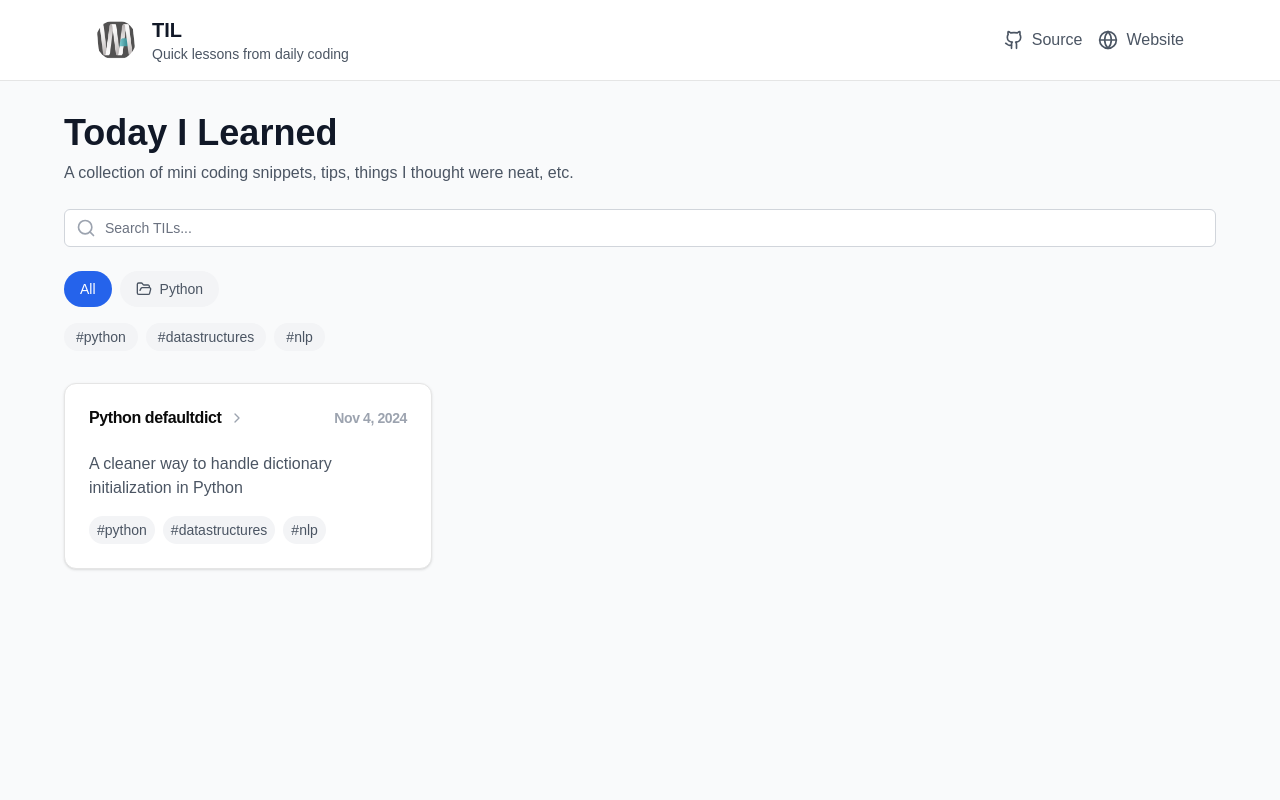
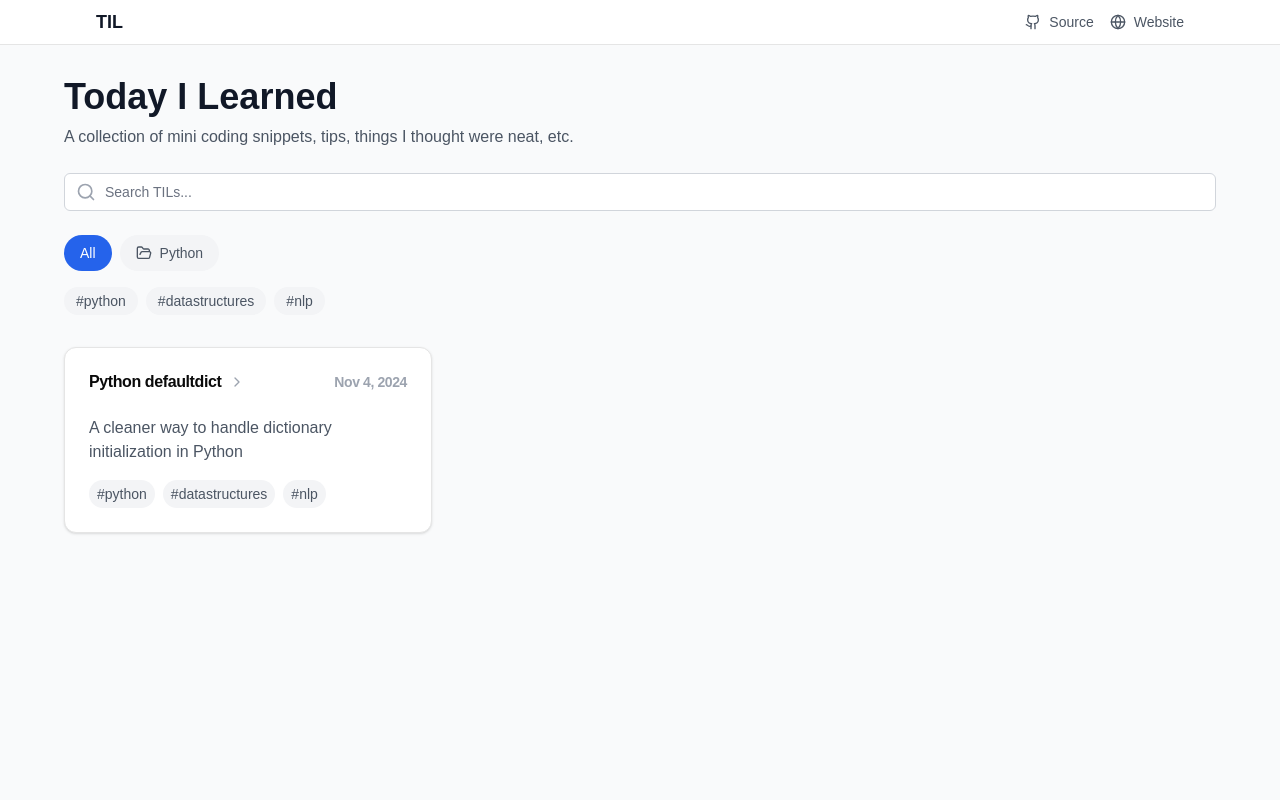
Before and after one commit to michellejw/til-website, a Next.js app: page / in a window 1280 px wide. Shown: the top 800 px of the page. Built offline with nearby package versions, Linux system fonts and the light colour scheme.

Commit message:
tidy up the header

```diff
--- a/src/components/site_header.tsx
+++ b/src/components/site_header.tsx
@@ -10,19 +10,11 @@ const SiteHeader: React.FC<SiteHeaderProps> = ({
 }) => {
   return (
     <header className="border-b bg-white">
-      <div className="max-w-6xl mx-auto px-8 py-4">
+      <div className="max-w-6xl mx-auto px-8 py-2">
         <div className="flex items-center justify-between">
           <div className="flex items-center gap-4">
-            <img
-              src={logoUrl}
-              alt="Site Logo"
-              className="w-10 h-10 rounded-full"
-            />
             <div>
-              <h1 className="text-xl font-bold text-gray-900">TIL</h1>
-              <p className="text-sm text-gray-600">
-                Quick lessons from daily coding
-              </p>
+              <h1 className="text-lg font-bold text-gray-900">TIL</h1>
             </div>
           </div>
           <div className="flex items-center gap-4">
@@ -32,17 +24,17 @@ const SiteHeader: React.FC<SiteHeaderProps> = ({
               rel="noopener noreferrer"
               className="flex items-center gap-2 text-gray-600 hover:text-gray-900 transition-colors"
             >
-              <Github className="w-5 h-5" />
-              <span className="hidden sm:inline">Source</span>
+              <Github className="w-4 h-4" />
+              <span className="hidden sm:inline text-sm">Source</span>
             </a>
             <a
-              href="https://waveformanalytics.com"
+              href="https://michw.com"
               target="_blank"
               rel="noopener noreferrer"
               className="flex items-center gap-2 text-gray-600 hover:text-gray-900 transition-colors"
             >
-              <Globe className="w-5 h-5" />
-              <span className="hidden sm:inline">Website</span>
+              <Globe className="w-4 h-4" />
+              <span className="hidden sm:inline text-sm">Website</span>
             </a>
           </div>
         </div>
@@ -56,7 +48,7 @@ interface SiteFooterProps {}
 const SiteFooter: React.FC<SiteFooterProps> = () => {
   return (
     <footer className="border-t bg-white mt-12">
-      <div className="max-w-6xl mx-auto px-8 py-6">
+      <div className="max-w-6xl mx-auto px-8 py-4">
         <div className="flex flex-col sm:flex-row justify-between items-center gap-4">
           <p className="text-sm text-gray-600">
             © {new Date().getFullYear()} Michelle Weirathmueller. All rights
@@ -69,7 +61,7 @@ const SiteFooter: React.FC<SiteFooterProps> = () => {
               rel="noopener noreferrer"
               className="text-gray-600 hover:text-gray-900 transition-colors"
             >
-              <Github className="w-5 h-5" />
+              <Github className="w-4 h-4" />
             </a>
             <a
               href="https://yourwebsite.com"
@@ -77,7 +69,7 @@ const SiteFooter: React.FC<SiteFooterProps> = () => {
               rel="noopener noreferrer"
               className="text-gray-600 hover:text-gray-900 transition-colors"
             >
-              <Globe className="w-5 h-5" />
+              <Globe className="w-4 h-4" />
             </a>
           </div>
         </div>
```
